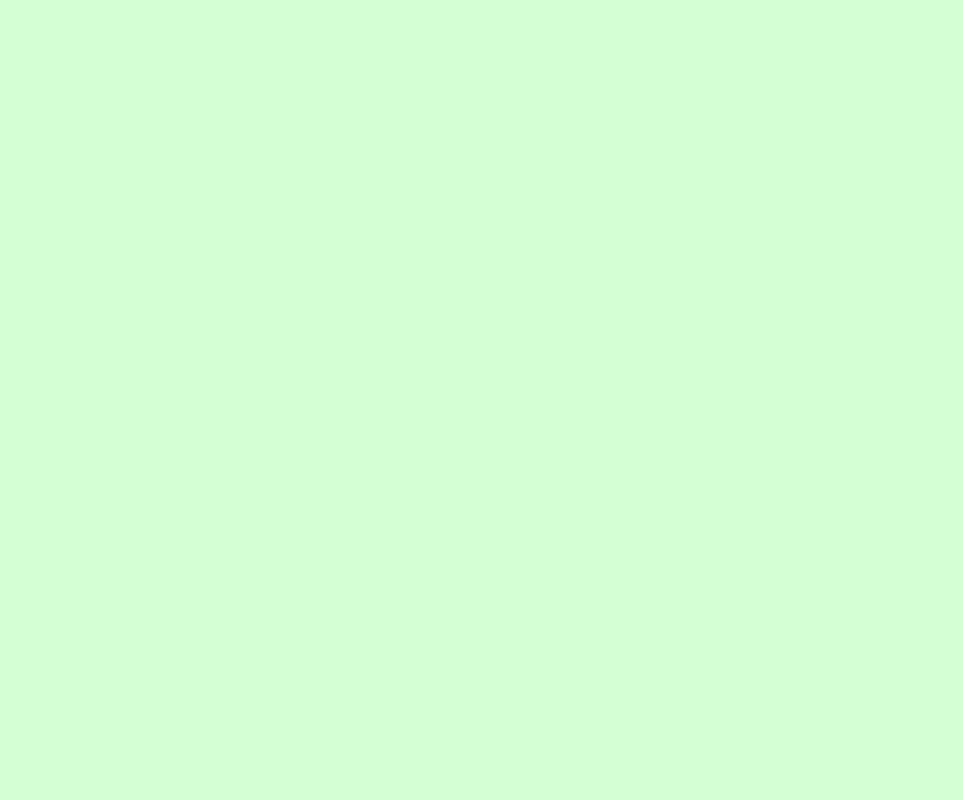
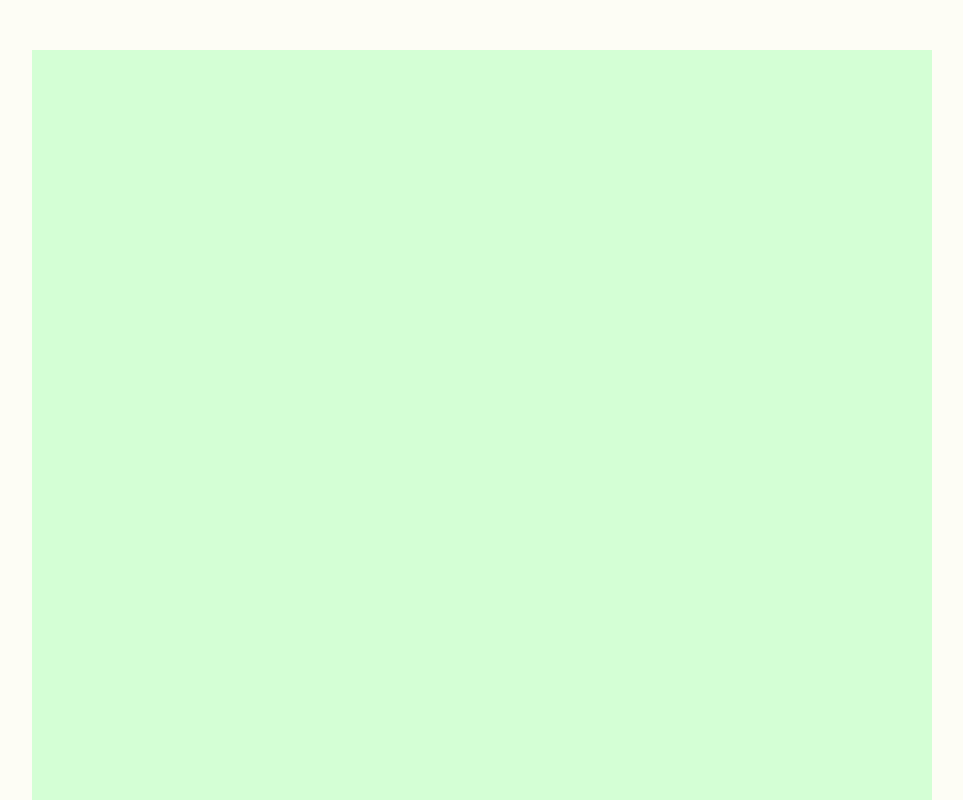
Before and after one commit to tiyapatel12/scrolling-template-23-stub, a plain HTML site: page index.html in a window 1280 px wide. Shown: the top 800 px of the page, without its empty margins (158-1121 px from the left). Drawn offline with Linux system fonts and the light colour scheme.

Commit message:
add some styling

```diff
--- a/css/style.css
+++ b/css/style.css
@@ -3,9 +3,18 @@
   padding: 0;
 }
 
+body{
+  display: flex;
+  flex-direction: column;
+  align-items: center;
+  background-color: rgb(253, 253, 245);
+}
+
 /* set element to have viewport height */
-.full-height {
-  height: 100vh;
+.scrollable {
+  height: 1000px;
+  width: 900px;
+  margin: 50px;
 }
 
 /* define our blue color */
--- a/index.html
+++ b/index.html
@@ -9,10 +9,8 @@
   </head>
 
   <body>
-    <div>
-      <div class="full-height blue blue-to-green animate"></div>
-      <div class="full-height blue"></div>
-      <div class="full-height blue blue-to-green animate"></div>
-    </div>
+      <div class="scrollable blue blue-to-green animate"></div>
+      <div class="scrollable blue"></div>
+      <div class="scrollable blue blue-to-green animate"></div>
   </body>
 </html>
--- a/js/observer.js
+++ b/js/observer.js
@@ -20,7 +20,7 @@ const callback = (entries, _observer) => {
     // if intersecting -> let css know this element is in view
     if (entry.isIntersecting) {
       element.classList.add("intersecting");
-      return;
+      continue;
     }
 
     // if not intersecting -> let css know this element is out of view
```
